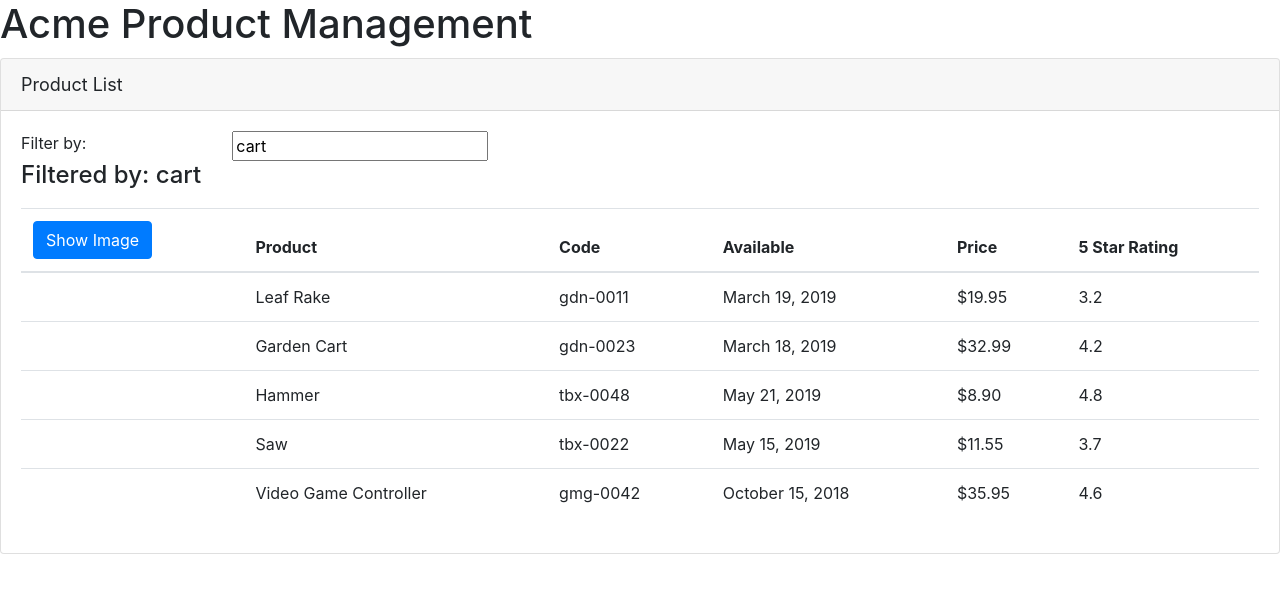
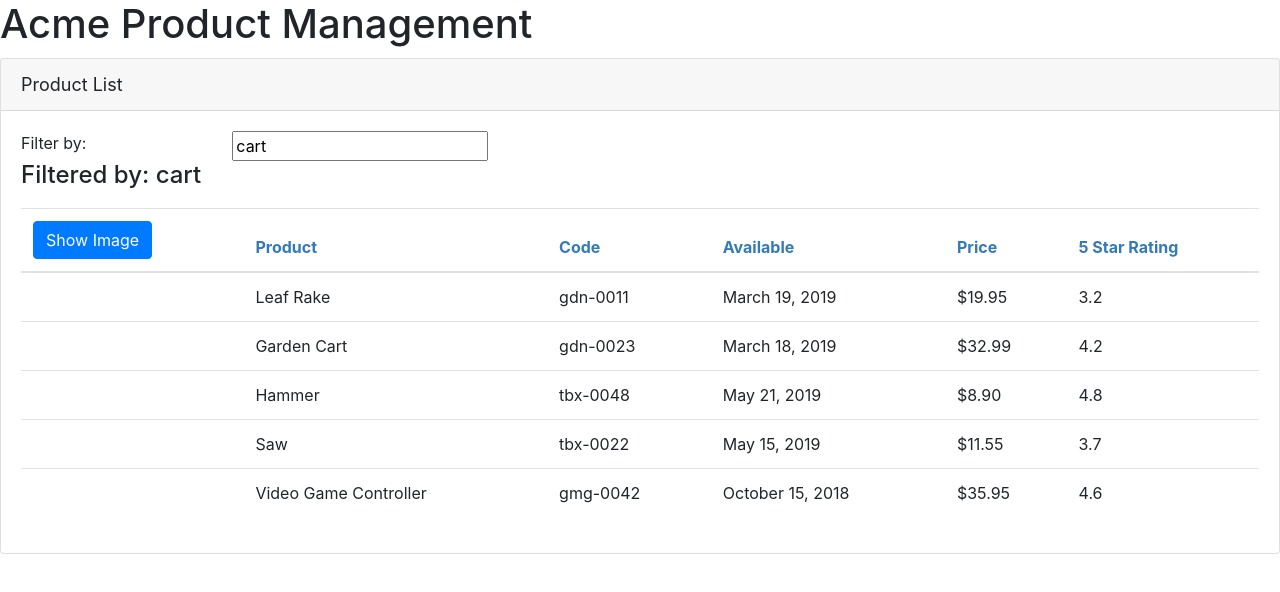
Before and after one commit to abuyako/product-app, an Angular app: page / in a window 1280 px wide. Shown: the top 592 px of the page. Built offline with nearby package versions, Linux system fonts and the light colour scheme.

Commit message:
generate and linking up the style file in the component

```diff
--- /dev/null
+++ b/src/app/products/product-list.component.css
@@ -0,0 +1,3 @@
+thead {
+    color: #337AB7;
+}
--- a/src/app/products/product-list.component.ts
+++ b/src/app/products/product-list.component.ts
@@ -3,7 +3,8 @@ import { IProduct } from './product';
 
 @Component({
     selector: 'pm-products',
-    templateUrl: './product-list.component.html'
+    templateUrl: './product-list.component.html',
+    styleUrls: ['./product-list.component.css']
 })
 export class ProductListComponent {
     pageTitle: string = "Product List";
```
